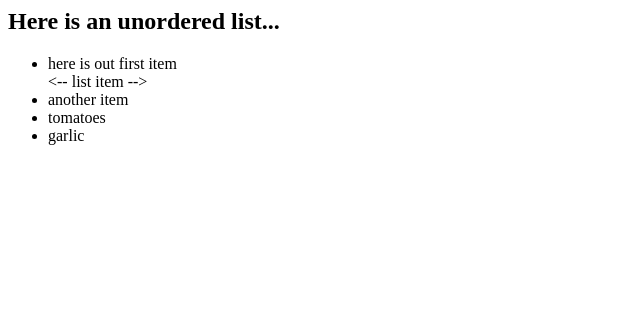
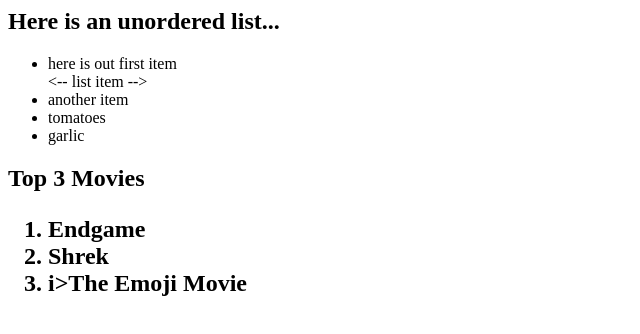
Before and after one commit to itsyourboi825marko/classexamples, a plain HTML site: page lists.html in a window 1280 px wide. Shown: the whole page, without its empty margins (0-640 px from the left). Drawn offline with Linux system fonts and the light colour scheme.

Commit message:
Update lists.html

```diff
--- a/lists.html
+++ b/lists.html
@@ -13,5 +13,12 @@
       <li>garlic</li>
     </ul>
 
+    <h2>Top 3 Movies<h2>
+    <ol> <!-- ordered list tag -->
+      <li>Endgame</li>
+      <li>Shrek<li>
+      <li<>i>The Emoji Movie<?i></il>
+      </ol>
+
   </body>
 </html>
```
